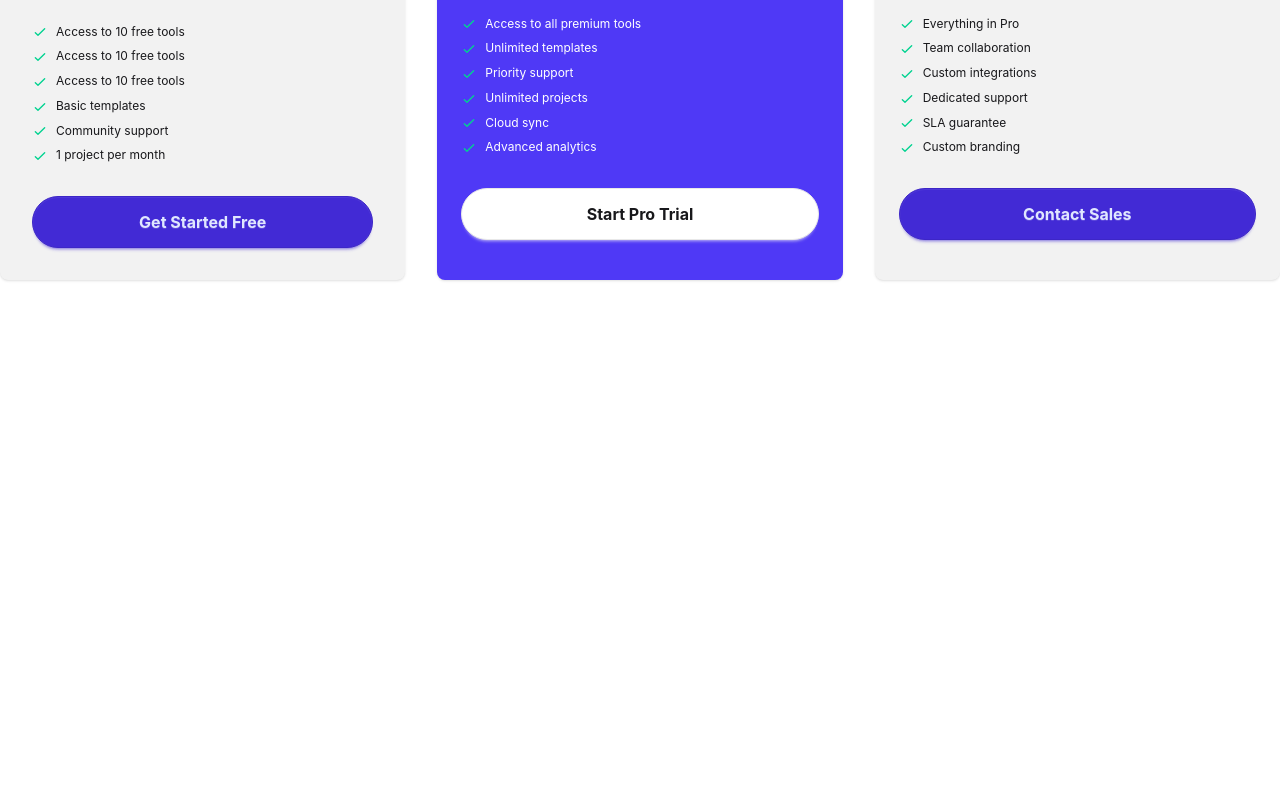
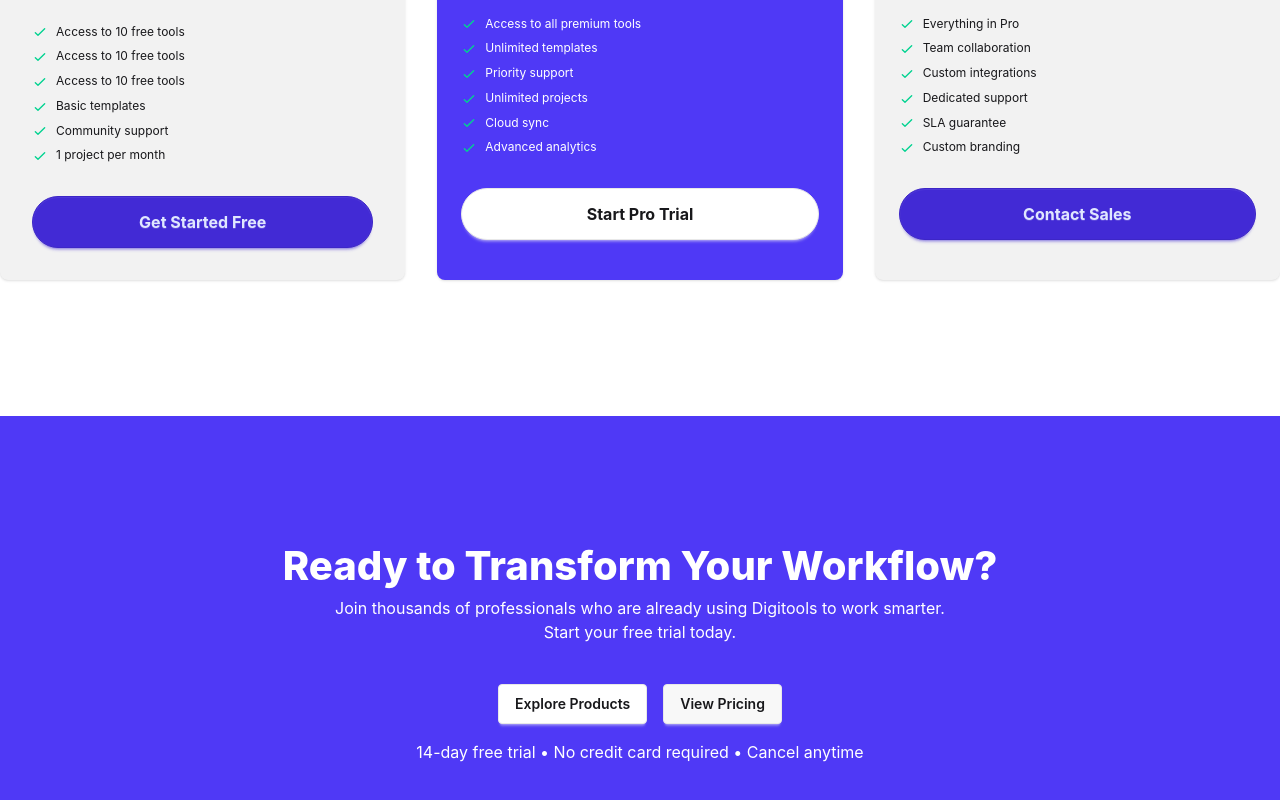
Before and after one commit to mojahidulislam12/Assignment-6, a React (Vite) app: page / in a window 1280 px wide. Shown: the part 3977-4777 px from the top of the page. Before the commit the page ends 4393 px from the top, so only its background shows below. Built offline with nearby package versions, Linux system fonts and the light colour scheme.

Commit message:
WorkFlow Section

```diff
--- a/src/App.jsx
+++ b/src/App.jsx
@@ -7,6 +7,7 @@
 import PremiumDigitalTools from "./Components/PremiumDigitalTools/PremiumDigitalTools";
 import GetStared from "./Components/GetStared/GetStared";
 import Pricing from "./Components/Pricing/Pricing";
+import WorkFlow from "./Components/WorkFlow/WorkFlow";
 const loadData = async () => {
   const res = await fetch("/data.json");
   return res.json();
@@ -35,6 +36,7 @@
       </Suspense>
       <GetStared></GetStared>
       <Pricing></Pricing>
+      <WorkFlow></WorkFlow>
     </>
   );
 }
--- /dev/null
+++ b/src/Components/WorkFlow/WorkFlow.jsx
@@ -0,0 +1,31 @@
+import React from "react";
+
+const WorkFlow = () => {
+  return (
+    <div className="bg-[#4F39F6]">
+      <div className=" py-30">
+        <div className="">
+          <h1 className="text-center font-extrabold text-[40px] text-[#FFFFFF]">
+            Ready to Transform Your Workflow?
+          </h1>
+          <p className="text-center font-normal text-[16px] text-[#FFFFFF]">
+            Join thousands of professionals who are already using Digitools to
+            work smarter. <br /> Start your free trial today.
+          </p>
+        </div>
+        <div className="mt-10">
+          <div className="text-center m-4 flex justify-center gap-4">
+            <button className="btn bg-white">Explore Products</button>
+
+            <button className="btn bg-none">View Pricing</button>
+          </div>
+          <p className="text-center font-normal text-[16px] text-[#FFFFFF]">
+            14-day free trial • No credit card required • Cancel anytime
+          </p>
+        </div>
+      </div>
+    </div>
+  );
+};
+
+export default WorkFlow;
```
